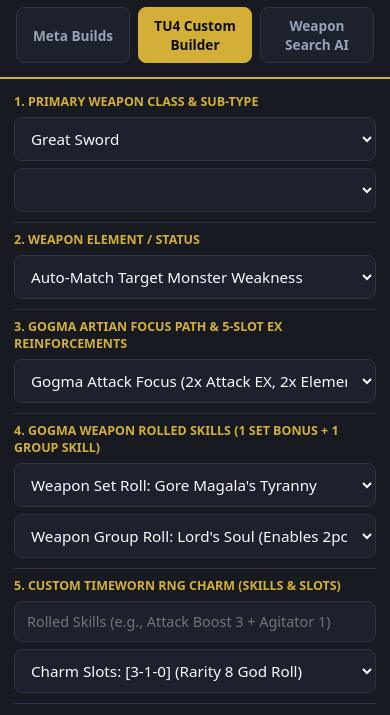
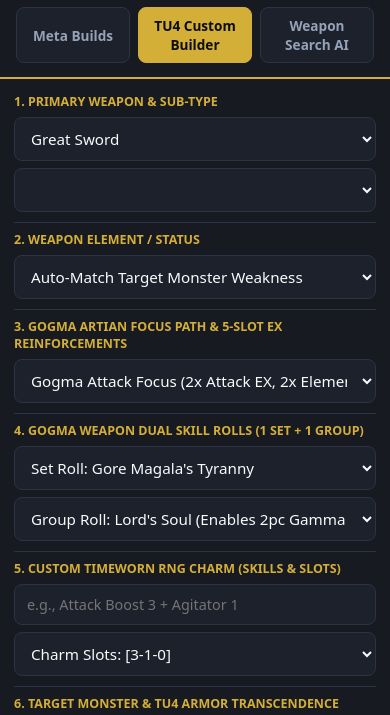
Before and after one commit to GHXST-1234/MonsterHunterWilds-EquipmentGuide, a plain HTML site: page index.html in a window 390 px wide. Both pictures are taken after a click on the button "TU4 Custom Builder". Shown: the part 71-786 px from the top of the page. Drawn offline with Linux system fonts and the light colour scheme.

Commit message:
Update index.html

```diff
--- a/index.html
+++ b/index.html
@@ -4,7 +4,7 @@
   <meta charset="UTF-8">
   <meta name="viewport" content="width=device-width, initial-scale=1.0">
   <title>MH Wilds Pro Builder</title>
-  <link rel="stylesheet" href="style.css?v=12">
+  <link rel="stylesheet" href="style.css?v=15">
   <style>.hidden { display: none !important; }</style>
 </head>
 <body>
@@ -14,77 +14,65 @@
       <div class="theme-wrap">
         <label for="theme-select" class="inline-lbl">Theme:</label>
         <select id="theme-select">
-          <option value="gold">Forbidden Gold</option>
-          <option value="frenzy">Gore Frenzy</option>
-          <option value="rey">Rey Lightning</option>
-          <option value="crimson">Rathalos Red</option>
+          <option value="gold">Forbidden Gold</option><option value="frenzy">Gore Frenzy</option>
+          <option value="rey">Rey Lightning</option><option value="crimson">Rathalos Red</option>
           <option value="arkveld">Arkveld White</option>
         </select>
       </div>
     </div>
     <div class="tabs">
-      <button type="button" id="btn-meta" class="tab active" onclick="switchTab('meta')">Meta Builds</button>
-      <button type="button" id="btn-ai" class="tab" onclick="switchTab('ai')">TU4 Custom Builder</button>
-      <button type="button" id="btn-weapon-ai" class="tab" onclick="switchTab('weapon-ai')">Weapon Search AI</button>
+      <button type="button" id="btn-meta" class="tab active" onclick="goTab('meta')">Meta Builds</button>
+      <button type="button" id="btn-ai" class="tab" onclick="goTab('ai')">TU4 Custom Builder</button>
+      <button type="button" id="btn-weapon-ai" class="tab" onclick="goTab('weapon-ai')">Weapon Search AI</button>
     </div>
   </header>
 
   <section id="meta-view">
     <div class="controls">
-      <label for="weapon-select">Primary Weapon Class</label>
-      <select id="weapon-select"></select>
-      <label for="subtype-select">Weapon Sub-Type / Shelling / Phial / Ammo</label>
-      <select id="subtype-select"></select>
-      <label for="monster-select">Target Monster (All Monsters + 10★ Arch-Tempered)</label>
-      <select id="monster-select"></select>
+      <label for="weapon-select">Primary Weapon Class</label><select id="weapon-select"></select>
+      <label for="subtype-select">Weapon Sub-Type / Shelling / Phial / Ammo</label><select id="subtype-select"></select>
+      <label for="monster-select">Target Monster (All Monsters + 10★ Arch-Tempered)</label><select id="monster-select"></select>
     </div>
-    <div id="monster-banner"></div>
-    <div id="builds-list"></div>
+    <div id="monster-banner"></div><div id="builds-list"></div>
   </section>
 
   <section id="ai-view" class="hidden">
     <div class="ai-box">
-      <div class="step-group"><label for="ai-weapon">1. Primary Weapon Class & Sub-Type</label>
+      <div class="step-group"><label for="ai-weapon">1. Primary Weapon & Sub-Type</label>
         <select id="ai-weapon"></select><select id="ai-subtype"></select></div>
       <div class="step-group"><label for="ai-element">2. Weapon Element / Status</label>
         <select id="ai-element">
           <option value="Auto">Auto-Match Target Monster Weakness</option>
-          <option value="Fire">Fire</option><option value="Water">Water</option>
-          <option value="Thunder">Thunder</option><option value="Ice">Ice</option>
-          <option value="Dragon">Dragon</option><option value="Blast">Blast</option>
-          <option value="Paralysis">Paralysis</option><option value="Poison">Poison</option>
-          <option value="Sleep">Sleep</option><option value="Raw">Raw / Non-Elemental</option>
+          <option value="Fire">Fire</option><option value="Water">Water</option><option value="Thunder">Thunder</option>
+          <option value="Ice">Ice</option><option value="Dragon">Dragon</option><option value="Blast">Blast</option>
+          <option value="Paralysis">Paralysis</option><option value="Poison">Poison</option><option value="Sleep">Sleep</option><option value="Raw">Raw / Non-Elemental</option>
         </select></div>
       <div class="step-group"><label for="ai-focus">3. Gogma Artian Focus Path & 5-Slot EX Reinforcements</label>
         <select id="ai-focus">
           <option value="atk">Gogma Attack Focus (2x Attack EX, 2x Element EX, 1x Sharpness EX)</option>
           <option value="aff">Gogma Affinity Focus (2x Affinity EX, 2x Attack EX, 1x Sharpness EX)</option>
           <option value="elem">Gogma Element Focus (2x Element EX, 2x Affinity EX, 1x Sharpness EX)</option>
-          <option value="r8">Base Rarity 8 Artian (5x Level 5 Reinforcements, Pre-Tarred)</option>
+          <option value="r8">Base Rarity 8 Artian (5x Lv5 Reinforcements, Pre-Tarred)</option>
         </select></div>
-      <div class="step-group"><label>4. Gogma Weapon Rolled Skills (1 Set Bonus + 1 Group Skill)</label>
+      <div class="step-group"><label>4. Gogma Weapon Dual Skill Rolls (1 Set + 1 Group)</label>
         <select id="ai-w-set">
-          <option value="Gore Magala's Tyranny">Weapon Set Roll: Gore Magala's Tyranny</option>
-          <option value="Gogmapocalypse">Weapon Set Roll: Gogmapocalypse</option>
-          <option value="Rey Dau's Voltage">Weapon Set Roll: Rey Dau's Voltage</option>
-          <option value="Arkveld's Hunger">Weapon Set Roll: Arkveld's Hunger</option>
+          <option value="Gore Magala's Tyranny">Set Roll: Gore Magala's Tyranny</option><option value="Gogmapocalypse">Set Roll: Gogmapocalypse</option>
+          <option value="Rey Dau's Voltage">Set Roll: Rey Dau's Voltage</option><option value="Arkveld's Hunger">Set Roll: Arkveld's Hunger</option>
         </select>
         <select id="ai-w-group">
-          <option value="Lord's Soul">Weapon Group Roll: Lord's Soul (Enables 2pc Gamma Stacking!)</option>
-          <option value="Fortifying Pelt">Weapon Group Roll: Fortifying Pelt</option>
-          <option value="Scaling Prowess">Weapon Group Roll: Scaling Prowess</option>
+          <option value="Lord's Soul">Group Roll: Lord's Soul (Enables 2pc Gamma Stacking!)</option>
+          <option value="Fortifying Pelt">Group Roll: Fortifying Pelt</option><option value="Scaling Prowess">Group Roll: Scaling Prowess</option>
         </select></div>
       <div class="step-group"><label>5. Custom Timeworn RNG Charm (Skills & Slots)</label>
-        <input type="text" id="ai-charm-skill" placeholder="Rolled Skills (e.g., Attack Boost 3 + Agitator 1)">
+        <input type="text" id="ai-charm-skill" placeholder="e.g., Attack Boost 3 + Agitator 1">
         <select id="ai-charm-slots">
-          <option value="[3-1-0]">Charm Slots: [3-1-0] (Rarity 8 God Roll)</option>
-          <option value="[2-2-0]">Charm Slots: [2-2-0]</option><option value="[3-0-0]">Charm Slots: [3-0-0]</option>
-          <option value="Craftable">No RNG Charm (Use Best Craftable Charm)</option>
+          <option value="[3-1-0]">Charm Slots: [3-1-0]</option><option value="[2-2-0]">Charm Slots: [2-2-0]</option>
+          <option value="[3-0-0]">Charm Slots: [3-0-0]</option><option value="Craftable">No RNG Charm (Best Craftable)</option>
         </select></div>
       <div class="step-group"><label for="ai-monster">6. Target Monster & TU4 Armor Transcendence</label>
         <select id="ai-monster"></select>
         <label class="check-row"><input type="checkbox" id="ai-transcend" checked> Enable TU4 Armor Transcendence (Rarity 5–7)</label></div>
-      <div class="step-group"><label for="ai-comfort">7. Comfort Priority & Decoration Inventory</label>
+      <div class="step-group"><label for="ai-comfort">7. Comfort Priority & Jewel Inventory</label>
         <select id="ai-comfort">
           <option value="mt">Sharpness: Master's Touch</option><option value="rs">Sharpness: Razor Sharp 3</option>
           <option value="earplugs">Comfort: Earplugs 3 + Stun Res 3</option><option value="evade">Comfort: Evade Window 5 + Extender 2</option>
@@ -96,10 +84,8 @@
         </select></div>
       <div class="step-group"><label for="ai-style">8. Hunting Strategy</label>
         <select id="ai-style">
-          <option value="meta">10★ Max Meta DPS (Multi-Set Bonus Stack)</option>
-          <option value="counter">Elemental & Blight Counter</option>
-          <option value="comfy">Immortal Anti-Cart Sustain</option>
-          <option value="partbreak">Wound & Partbreaker Farm (Carver Pro)</option>
+          <option value="meta">10★ Max Meta DPS (Multi-Set Bonus Stack)</option><option value="counter">Elemental & Blight Counter</option>
+          <option value="comfy">Immortal Anti-Cart Sustain</option><option value="partbreak">Wound & Partbreaker Farm (Carver Pro)</option>
         </select></div>
       <button type="button" id="ai-generate">Generate TU4 Endgame Loadout</button>
     </div>
@@ -109,14 +95,16 @@
   <section id="weapon-ai-view" class="hidden"></section>
 
   <script>
-    function switchTab(name) {
-      ['meta', 'ai', 'weapon-ai'].forEach(t => {
-        document.getElementById('btn-' + t).classList.toggle('active', t === name);
-        document.getElementById(t + '-view').classList.toggle('hidden', t !== name);
-      });
+    function goTab(t) {
+      document.getElementById('meta-view').classList.toggle('hidden', t !== 'meta');
+      document.getElementById('ai-view').classList.toggle('hidden', t !== 'ai');
+      document.getElementById('weapon-ai-view').classList.toggle('hidden', t !== 'weapon-ai');
+      document.getElementById('btn-meta').classList.toggle('active', t === 'meta');
+      document.getElementById('btn-ai').classList.toggle('active', t === 'ai');
+      document.getElementById('btn-weapon-ai').classList.toggle('active', t === 'weapon-ai');
     }
   </script>
-  <script src="app.js?v=12"></script>
-  <script src="weapons-ai.js?v=8"></script>
+  <script src="app.js?v=15"></script>
+  <script src="weapons-ai.js?v=15"></script>
 </body>
 </html>
```
